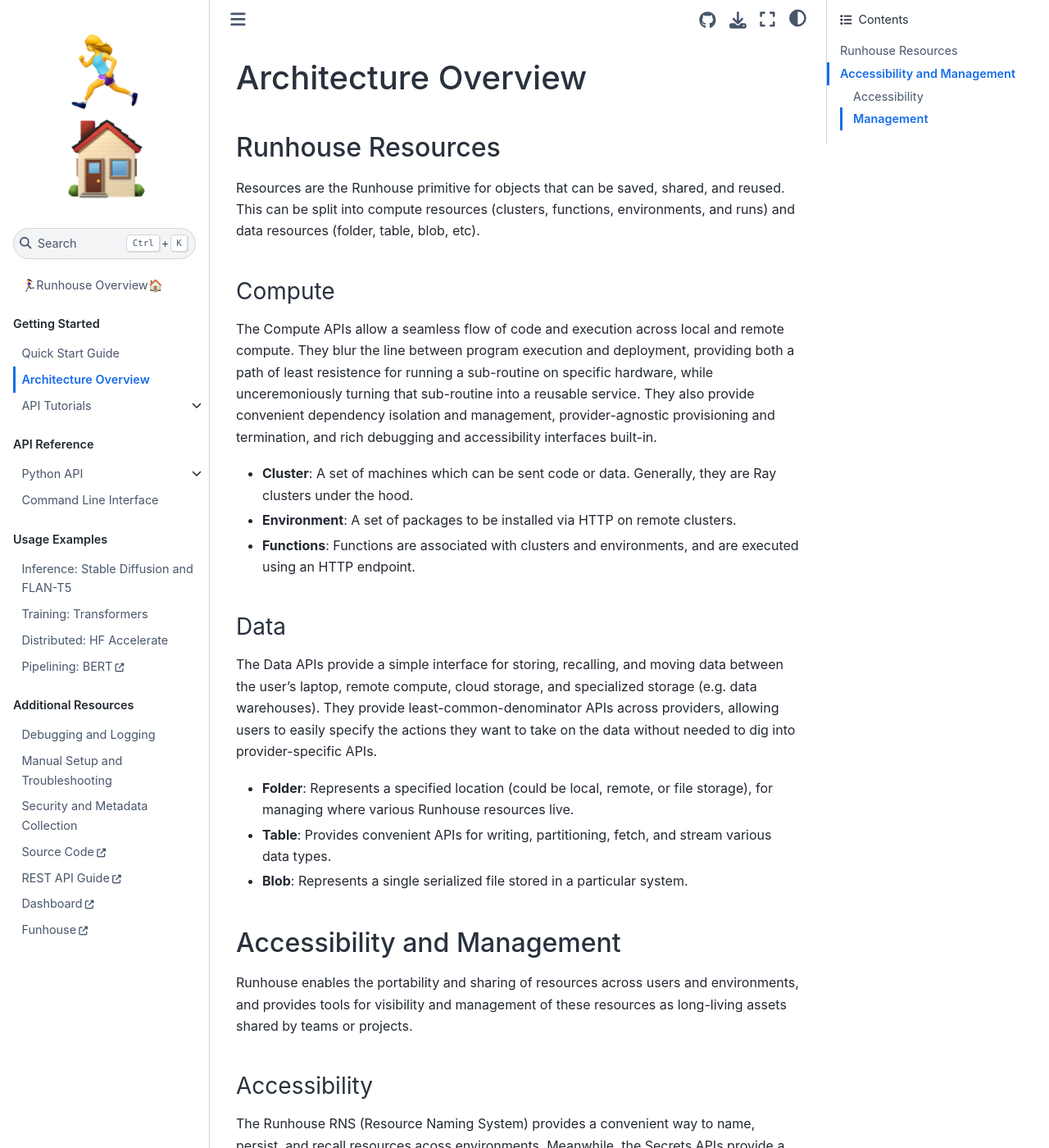
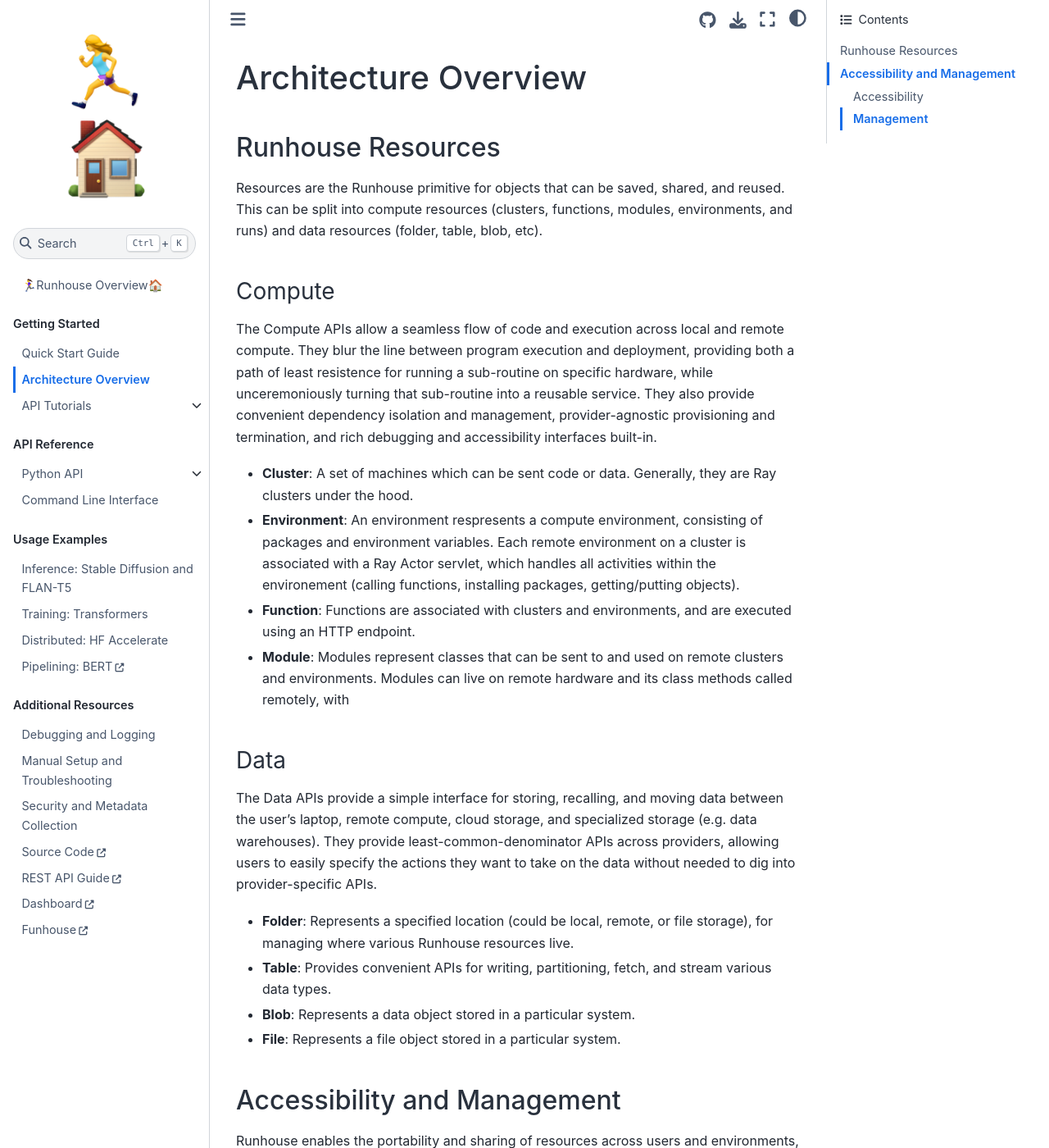
Before and after one commit to run-house/runhouse, a Sphinx documentation site: the page built from docs/architecture.rst, in a window 1280 px wide and 1400 px high. Shown: the whole window at 82% size. Built offline with Sphinx 7.4.7 and the Sphinx Book theme 1.1.4, drawn with Linux system fonts in a browser that asks for light colours.

Commit message:
small updates to architecture docs

```diff
--- a/docs/architecture.rst
+++ b/docs/architecture.rst
@@ -7,7 +7,8 @@
 ~~~~~~~~~~~~~~~~~~
 
 Resources are the Runhouse primitive for objects that can be saved, shared, and reused. This can be split
-into compute resources (clusters, functions, environments, and runs) and data resources (folder, table, blob, etc).
+into compute resources (clusters, functions, modules, environments, and runs) and data resources
+(folder, table, blob, etc).
 
 Compute
 -------
@@ -20,9 +21,14 @@
 
 * **Cluster**: A set of machines which can be sent code or data. Generally, they are Ray clusters under the hood.
 
-* **Environment**: A set of packages to be installed via HTTP on remote clusters.
+* **Environment**: An environment respresents a compute environment, consisting of packages and environment variables.
+  Each remote environment on a cluster is associated with a Ray Actor servlet, which handles all activities within the
+  environement (calling functions, installing packages, getting/putting objects).
 
-* **Functions**: Functions are associated with clusters and environments, and are executed using an HTTP endpoint.
+* **Function**: Functions are associated with clusters and environments, and are executed using an HTTP endpoint.
+
+* **Module**: Modules represent classes that can be sent to and used on remote clusters and environments. Modules
+  can live on remote hardware and its class methods called remotely, with
 
 Data
 -------
@@ -37,7 +43,9 @@
 
 * **Table**: Provides convenient APIs for writing, partitioning, fetch, and stream various data types.
 
-* **Blob**: Represents a single serialized file stored in a particular system.
+* **Blob**: Represents a data object stored in a particular system.
+
+* **File**: Represents a file object stored in a particular system.
 
 Accessibility and Management
 ~~~~~~~~~~~~~~~~~~~~~~~~~~~~
--- a/docs/index.rst
+++ b/docs/index.rst
@@ -23,7 +23,7 @@
 
 Runhouse lets you:
 
-* Send functions and data to any of your compute or data infra, all in Python, and continue to
+* Send functions, classes, and data to any of your compute or data infra, all in Python, and continue to
   interact with them eagerly (there's no DAG) from your existing code and environment.
 * Share live and versioned resources across environments or teams, providing a unified layer for
   accessibility, visibility, and management across all your infra and providers.
```
